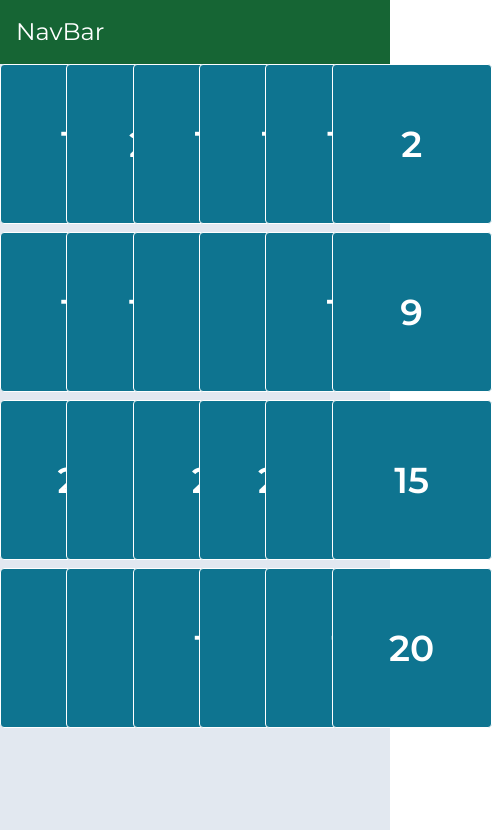
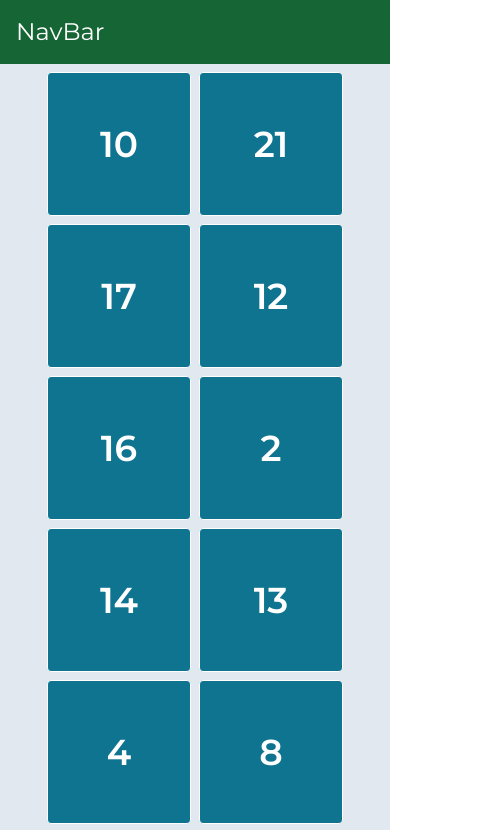
Before and after one commit to carobarstad/codepub, a Next.js app: page / in a window 390 px wide. Shown: the top 830 px of the page, 492 px wide, since content can reach past the window. Built offline with nearby package versions, Linux system fonts and the light colour scheme.

Commit message:
make responsive for mobile

```diff
--- a/app/page.tsx
+++ b/app/page.tsx
@@ -42,8 +42,8 @@ const CalendarPage = () => {
   const shuffledItems = shuffleArray(items);
 
   return (
-    <div className='min-h-screen flex justify-center bg-slate-200'>
-      <div className='grid grid-cols-6 h-10 gap-2'>
+    <div className='min-h-screen flex justify-center bg-slate-200 h-full'>
+      <div className='grid lg:grid-cols-6 sm:grid-cols-4 grid-cols-2 gap-2 h-full py-2 px-4'>
         {shuffledItems.map((item) => (
           <Link key={item.id} href={`/calendar/${item.id}`}>
             <DailyDoor key={item.id} title={item.title} subtitle={item.subtitle} />
--- a/components/DailyDoor.tsx
+++ b/components/DailyDoor.tsx
@@ -4,7 +4,7 @@ import { DailyDoorItem } from '@/types/';
 const DailyDoor = ({ title }: DailyDoorItem) => {
   //TODO: see if possible to have as background
   return (
-    <div className='flex border border-white bg-cyan-700 rounded w-40 h-40 items-center justify-center'>
+    <div className='flex border border-white bg-cyan-700 rounded w-36 h-36 items-center justify-center'>
       <h1 className='text-4xl font-semibold text-white'>{title}</h1>
     </div>
   );
```
